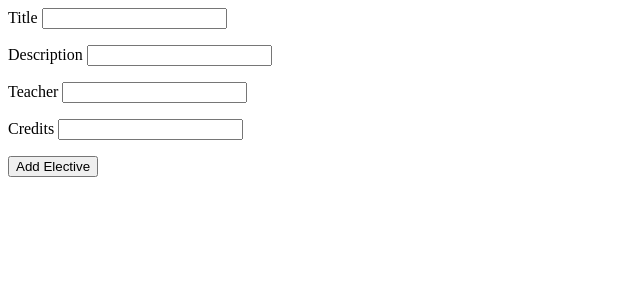
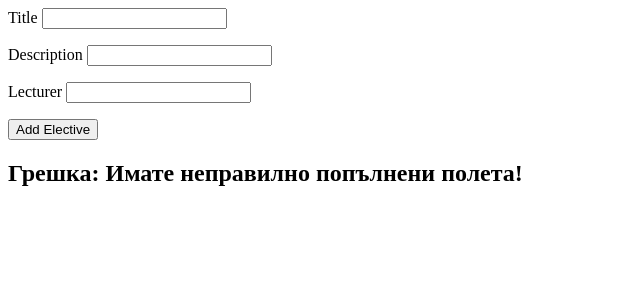
Before and after one commit to antonpetkoff/learning, a PHP site: page /add.php in a window 1280 px wide. Shown: the top 300 px of the page, without its empty margins (0-640 px from the left). Run offline with PHP 8.4, Linux system fonts and the light colour scheme.

Commit message:
PHP homework 4

```diff
--- a/php/exc4/add.php
+++ b/php/exc4/add.php
@@ -1,6 +1,8 @@
 <?php
+$clean_data = array();
+$errors = array();
 
-if ($_POST) {
+function persist($title, $description, $lecturer) {
   $host   = "localhost";
   $db     = "electives";
   $user   = "root";
@@ -9,23 +11,43 @@ if ($_POST) {
   $conn = new PDO("mysql:host=$host;dbname=$db", $user, $pass);
 
   $stmt = $conn->prepare("
-    INSERT INTO electives (title, description, teacher, credits)
-    VALUES (:title, :description, :teacher, :credits)");
+    INSERT INTO electives (title, description, lecturer, created_at)
+    VALUES (:title, :description, :lecturer, :created_at)");
   $stmt->bindParam(':title', $title);
   $stmt->bindParam(':description', $description);
-  $stmt->bindParam(':teacher', $teacher);
-  $stmt->bindParam(':credits', $credits);
+  $stmt->bindParam(':lecturer', $lecturer);
+  $stmt->bindParam(':created_at', date('Y-m-d h:i:sa'));
 
-  // TODO: validate the request
+  return $stmt->execute();
+}
+
+if ($_POST) {
   $title = $_POST['title'];
+  $lecturer = $_POST['lecturer'];
   $description = $_POST['description'];
-  $teacher = $_POST['teacher'];
-  $credits = $_POST['credits'];
 
-  $result = $stmt->execute();
+  if ($title && strlen($title) <= 150) {
+    $clean_data['title'] = $title;
+  } else {
+    $errors['title'] = '* задължително, с максимална дължина - 150 символа';
+  }
+
+  if ($lecturer && strlen($lecturer) <= 200) {
+    $clean_data['lecturer'] = $lecturer;
+  } else {
+    $errors['lecturer'] = '* задължително, с максимална дължина - 200 символа';
+  }
+
+  if ($description && strlen($description) >= 10) {
+    $clean_data['description'] = $description;
+  } else {
+    $errors['description'] = '* задължително, минимална дължина - 10 символа';
+  }
+
+  $result = persist($_POST['title'], $_POST['description'], $_POST['lecturer']);
 
   if($result) {
-    header('Location: db.php'); // set HTTP status to 302 and redirect to db.php
+    header('Location: all.php'); // set HTTP status to 302 and redirect to all.php
   }
 }
 
@@ -41,12 +63,20 @@ if ($_POST) {
     <input type="text" name="description" />
   </p>
   <p>
-    <label for="teacher">Teacher</label>
-    <input type="text" name="teacher" />
-  </p>
-  <p>
-    <label for="credits">Credits</label>
-    <input type="text" name="credits" />
+    <label for="lecturer">Lecturer</label>
+    <input type="text" name="lecturer" />
   </p>
   <input type="submit" value="Add Elective" />
 </form>
+
+<?php
+  // print what was saved
+  if (!$errors && $clean_data) {
+    echo '<h2>Избираемата е записана успешно:</h2>';
+    foreach ($clean_data as $key => $value) {
+      echo '<li>' . $key . ': ' . $value . '</li>';
+    }
+  } else {
+    echo '<h2>Грешка: Имате неправилно попълнени полета!</h2>';
+  }
+?>
--- a/php/exc4/db.php
+++ b/php/exc4/all.php
@@ -9,6 +9,8 @@ $conn = new PDO("mysql:host=$host;dbname=$db", $user, $pass);
 $sql     = "SELECT * FROM electives";
 $query   = $conn->query($sql) or die("failed!");
 
+echo "<a href=\"add.php\">Add elective</a>";
+
 echo "<ul>";
 while ($row = $query->fetch(PDO::FETCH_ASSOC)) {
   $edit_link = "<a href=\"edit.php?id={$row['id']}\">[Edit]</a>";
--- a/php/exc4/view.php
+++ b/php/exc4/view.php
@@ -21,8 +21,6 @@ if (!$row) {
 
 <h1><?php echo $row['title']; ?></h1>
 
-<h2><?php echo $row['teacher']; ?></h2>
+<h2><?php echo $row['lecturer']; ?></h2>
 
 <p><?php echo $row['description']; ?></p>
-
-<p><?php echo $row['credits']; ?></p>
```
Also changed, not shown: php/exc4/edit.php (+3 -11 lines), php/exc4/update.php (added, +41 -0 lines).
